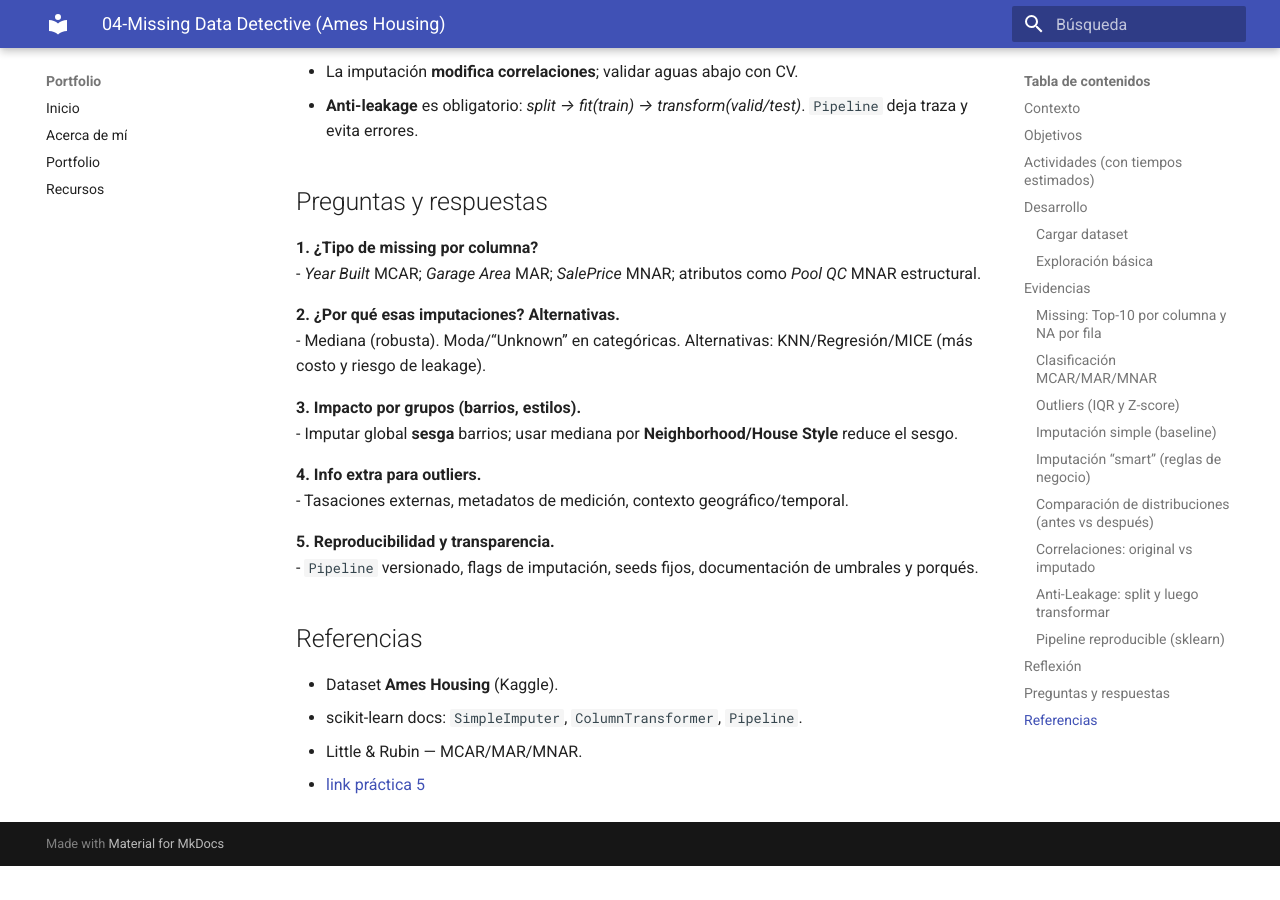
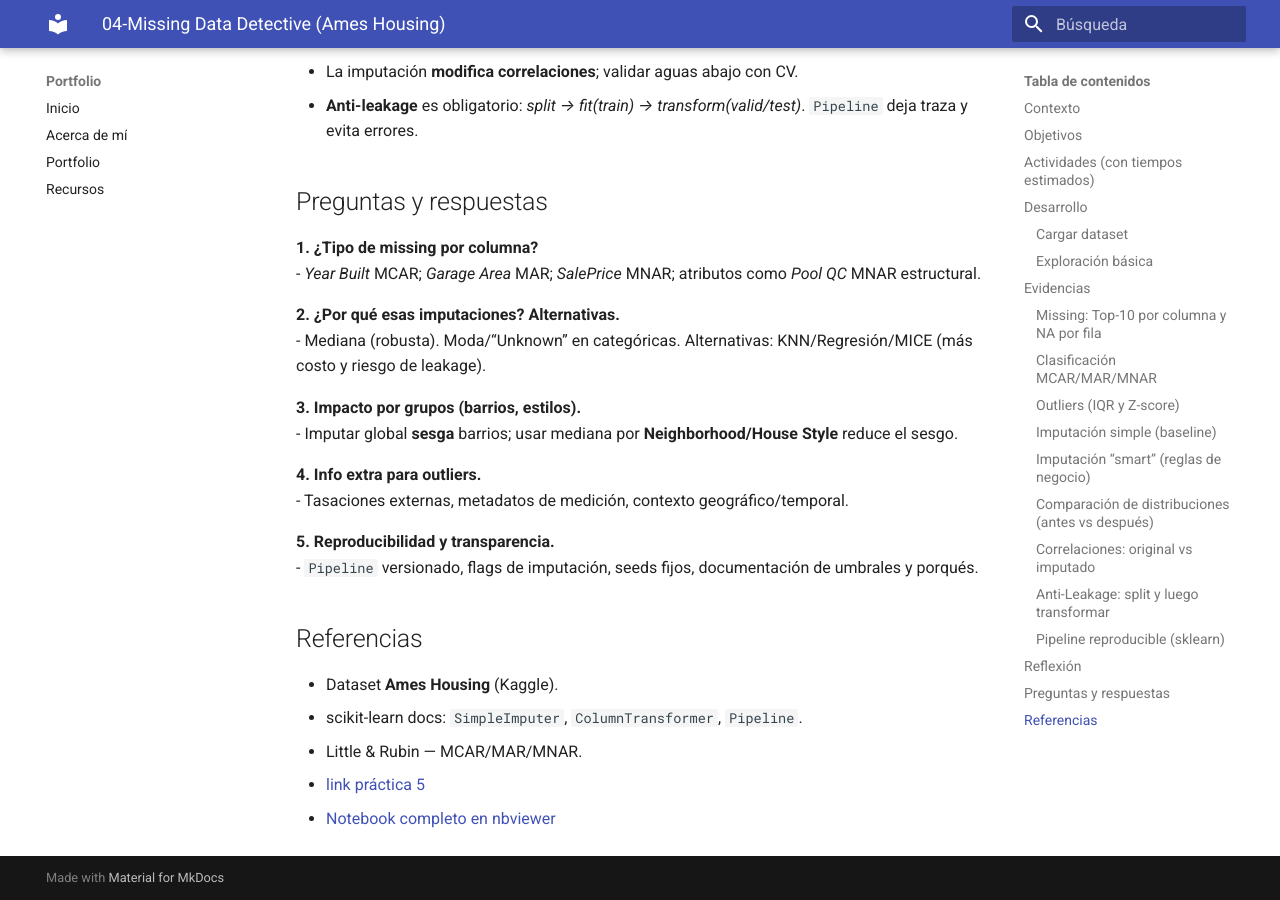
Before and after one commit to naguer019/IA-portfolio, an MkDocs documentation site: the page built from docs/portfolio/04-Missing-Data-Detective.md, in a window 1280 px wide and 900 px high, scrolled down 6216 px. Built offline with MkDocs 1.6.1 and Material for MkDocs 9.7.7, drawn with Linux system fonts in a browser that asks for light colours; before the commit the page ends 7082 px from its top, so only the background shows below that.

Commit message:
Update 04-Missing-Data-Detective.md

```diff
--- a/docs/portfolio/04-Missing-Data-Detective.md
+++ b/docs/portfolio/04-Missing-Data-Detective.md
@@ -158,3 +158,4 @@ La mayoría de filas acumula **5–7** NAs.
 - scikit-learn docs: `SimpleImputer`, `ColumnTransformer`, `Pipeline`.
 - Little & Rubin — MCAR/MAR/MNAR.
 - [link práctica 5](https://juanfkurucz.com/ucu-id/ut2/05-missing-data-detective/)
+- [Notebook completo en nbviewer](https://nbviewer.org/github/naguer019/IA-portfolio/blob/main/docs/recursos_files/cuatro_prac_5.ipynb)
```
